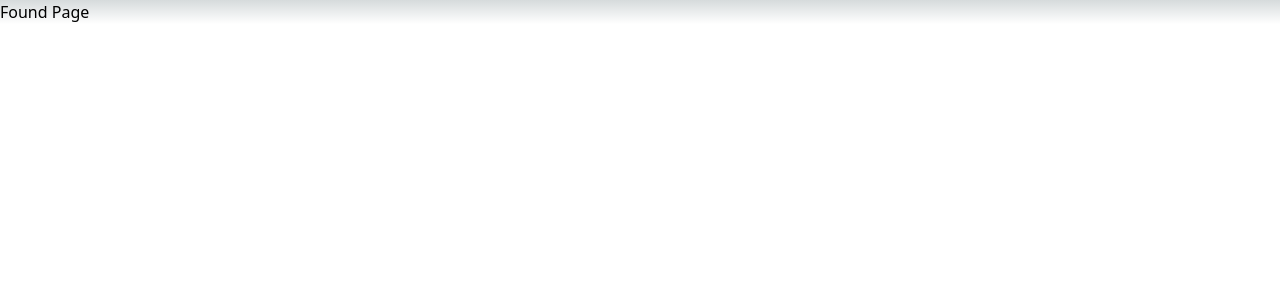
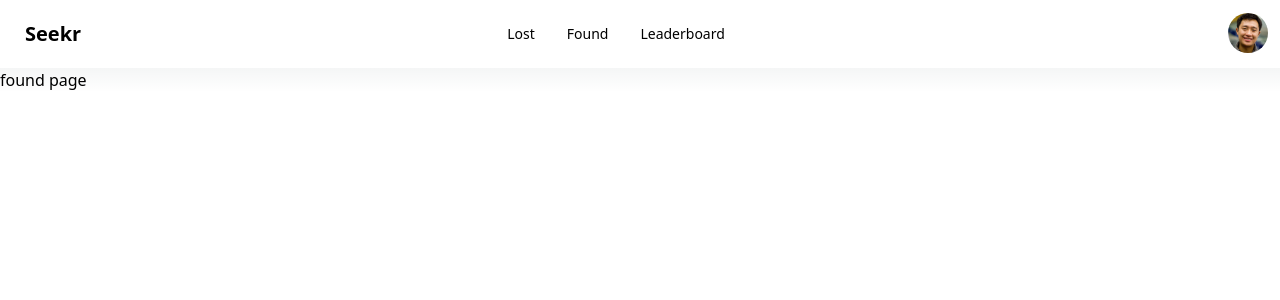
Before and after one commit to nsivaku/seekr, a Next.js app: page /found in a window 1280 px wide. Shown: the top 300 px of the page. Built offline with nearby package versions, Linux system fonts and the light colour scheme.

Commit message:
add navbars

```diff
--- a/pages/found.tsx
+++ b/pages/found.tsx
@@ -1,7 +1,9 @@
+import Home from "../components/NavBar"
 export default function Found() {
     return (
         <div>
-            <h1>Found Page</h1>
+            <Home />
+            <p>found page</p>
         </div>
     );
 }
--- a/pages/leaderboard.tsx
+++ b/pages/leaderboard.tsx
@@ -1,6 +1,6 @@
 
 import React, {useState} from "react";
-
+import Home from "../components/NavBar"
 export default function Leaderboard() {
     const [lost, setLost] = useState(true);
     const [activeTab, setActiveTab] = useState('lost')
@@ -12,9 +12,7 @@ export default function Leaderboard() {
 
     return (
         <div>
-            <div>
-                <h1>Leaderboard</h1>
-            </div>
+            <Home />
             <div className="tabs tabs-boxed">
                 <button className="tab tab-active=false" onClick={() => handleLostTabClick()}>Lost</button>
                 <button className="tab tab-active" onClick={() => setLost(false)}>Found</button>
--- a/pages/lost.tsx
+++ b/pages/lost.tsx
@@ -1,7 +1,7 @@
 import React from "react";
 import Tile from "../components/tile";
 import data from "../data.json";
-
+import Home from "../components/NavBar"
 interface BoardProps {
   rows: number;
   cols: number;
@@ -9,7 +9,9 @@ interface BoardProps {
 
 const Board: React.FC<BoardProps> = ({ rows, cols }) => {
   return (
-    <div className="board">
+    <div>
+      <Home />
+      <div className="board">
       <div className="grid grid-cols-3 gap-4 ">
         {data.images.map((tileData, j) => (
           <Tile
@@ -22,6 +24,7 @@ const Board: React.FC<BoardProps> = ({ rows, cols }) => {
         ))}
       </div>
     </div>
+    </div>
   );
 };
 
```
